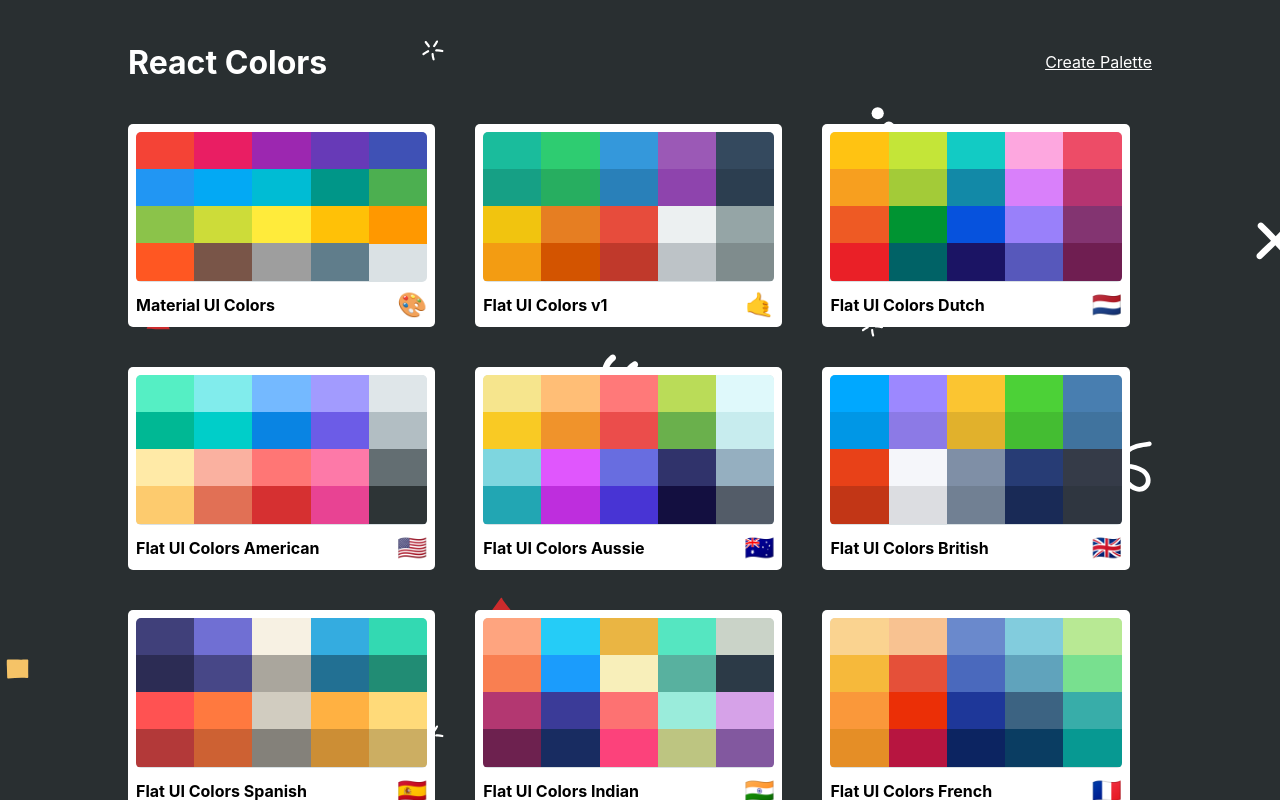
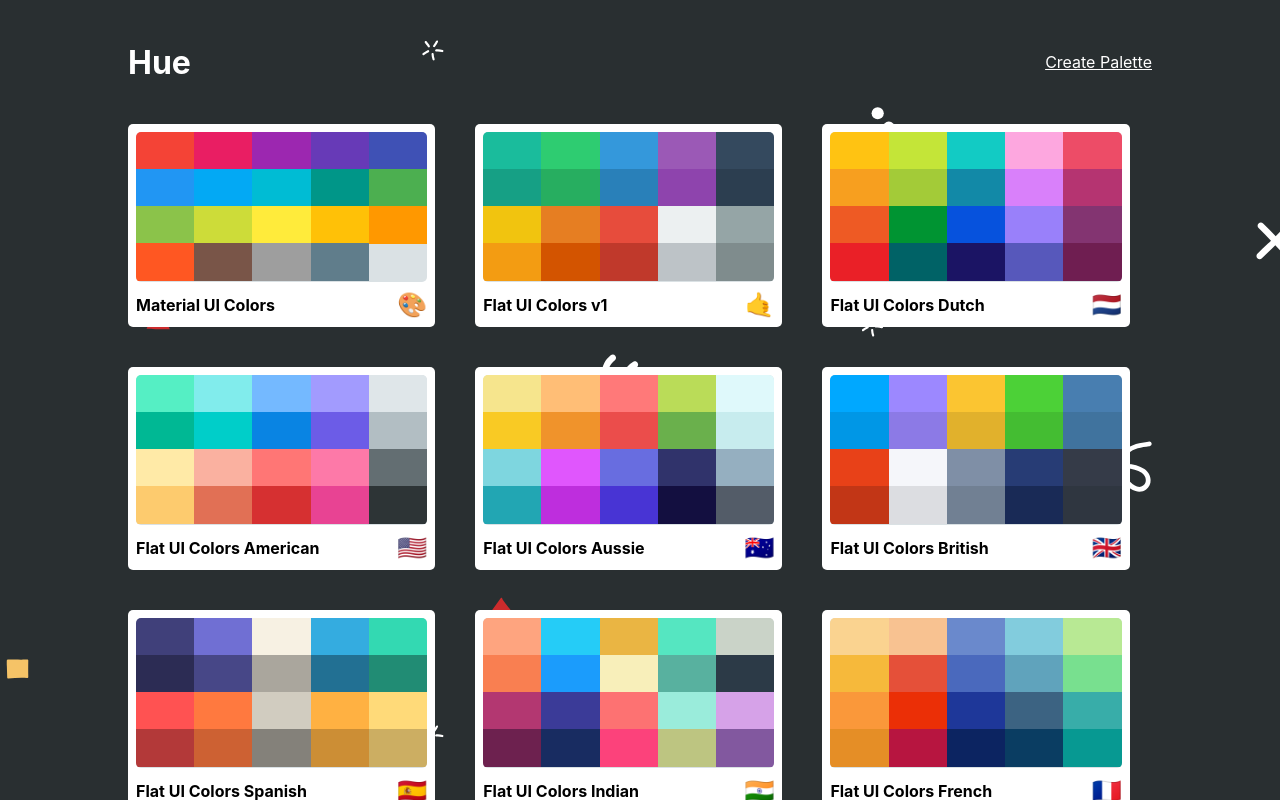
Before and after one commit to vishnuk7/Hue, a React (Create React App) app: page / in a window 1280 px wide. Built offline with nearby package versions, Linux system fonts and the light colour scheme.

Commit message:
change the title 😁

```diff
--- a/src/PaletteList.js
+++ b/src/PaletteList.js
@@ -20,7 +20,7 @@ class PaletteList extends Component {
 			<div className={classes.root}>
 				<div className={classes.container}>
 					<nav className={classes.nav}>
-						<h4 className={classes.heading}>React Colors</h4>
+						<h4 className={classes.heading}>Hue</h4>
 						<Link to='/palette/new'>Create Palette</Link>
 					</nav>
 
```
Also changed, not shown: 1 other file (tests, documents, lock files or other folders).
